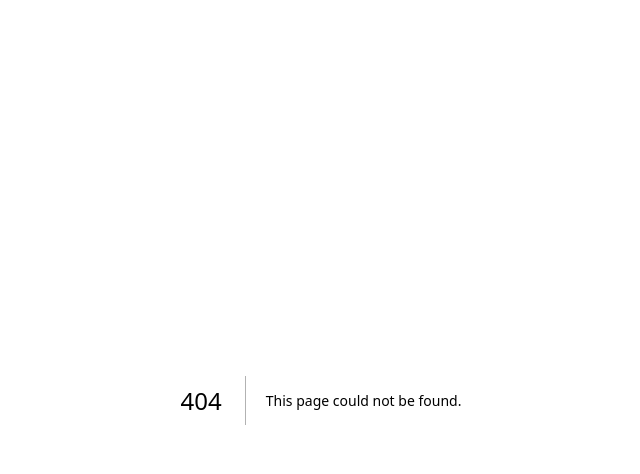
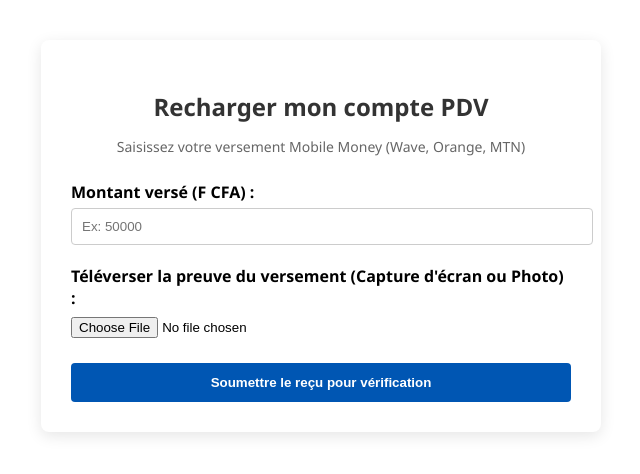
Before and after one commit to AKNA-Admin/canal_plus, a Next.js app: page /recharge in a window 1280 px wide. Before the commit this address had no page. Shown: the top 474 px of the page, without its empty margins (319-959 px from the left). Built offline with nearby package versions, Linux system fonts and the light colour scheme.

Commit message:
Add RechargeCompte component for payment uploads

```diff
--- /dev/null
+++ b/pages/recharge.js
@@ -0,0 +1,90 @@
+import { useState } from 'react';
+
+export default function RechargeCompte() {
+  const [montant, setMontant] = useState('');
+  const [image, setImage] = useState(null);
+  const [loading, setLoading] = useState(false);
+  const [message, setMessage] = useState('');
+
+  const pdvId = 1; // Simulation en attendant le système de connexion
+
+  const handleSubmit = async (e) => {
+    e.preventDefault();
+    if (!image) {
+      setMessage("❌ Veuillez téléverser la preuve de votre versement (Mobile Money).");
+      return;
+    }
+
+    setLoading(true);
+    setMessage('Téléversement du reçu et envoi de la demande...');
+
+    try {
+      // 1. Envoi de l'image directement sur Cloudinary (Format non-signé pour faire simple)
+      // Note : Remplacer 'demo' par votre propre Cloud Name Cloudinary si besoin
+      const formData = new FormData();
+      formData.append('file', image);
+      formData.append('upload_preset', 'ml_default'); // Preset standard Cloudinary
+
+      const cloudinaryRes = await fetch(`https://cloudinary.com`, {
+        method: 'POST',
+        body: formData
+      });
+      const cloudinaryData = await cloudinaryRes.json();
+      const imageUrl = cloudinaryData.secure_url;
+
+      if (!imageUrl) {
+        throw new Error("Impossible de stocker le reçu sur Cloudinary.");
+      }
+
+      // 2. Envoi des données textuelles à votre serveur Render
+      const apiUrl = process.env.NEXT_PUBLIC_API_URL;
+      const response = await fetch(`${apiUrl}/api/versements`, {
+        method: 'POST',
+        headers: { 'Content-Type': 'application/json' },
+        body: JSON.stringify({
+          pdv_id: pdvId,
+          montant: Number(montant),
+          preuve_recu_url: imageUrl
+        })
+      });
+
+      const data = await response.json();
+      if (response.ok) {
+        setMessage("✅ Reçu envoyé avec succès ! Un administrateur va vérifier votre versement pour valider votre crédit.");
+        setMontant('');
+        setImage(null);
+      } else {
+        setMessage(`❌ Erreur : ${data.error}`);
+      }
+    } catch (error) {
+      setMessage("❌ Une erreur est survenue lors de l'envoi.");
+    } finally {
+      setLoading(false);
+    }
+  };
+
+  return (
+    <div style={{ padding: '30px', maxWidth: '500px', margin: '40px auto', fontFamily: 'Segoe UI, sans-serif', boxShadow: '0 4px 15px rgba(0,0,0,0.1)', borderRadius: '8px', backgroundColor: '#fff' }}>
+      <h2 style={{ textAlign: 'center', color: '#333', marginBottom: '10px' }}>Recharger mon compte PDV</h2>
+      <p style={{ textAlign: 'center', color: '#666', fontSize: '14px', marginBottom: '25px' }}>Saisissez votre versement Mobile Money (Wave, Orange, MTN)</p>
+
+      <form onSubmit={handleSubmit}>
+        <div style={{ marginBottom: '20px' }}>
+          <label style={{ fontWeight: '600' }}>Montant versé (F CFA) :</label>
+          <input type="number" value={montant} onChange={(e) => setMontant(e.target.value)} required placeholder="Ex: 50000" style={{ width: '100%', padding: '10px', marginTop: '5px', borderRadius: '4px', border: '1px solid #ccc' }} />
+        </div>
+
+        <div style={{ marginBottom: '25px' }}>
+          <label style={{ fontWeight: '600' }}>Téléverser la preuve du versement (Capture d'écran ou Photo) :</label>
+          <input type="file" accept="image/*" onChange={(e) => setImage(e.target.files[0])} required style={{ width: '100%', marginTop: '8px' }} />
+        </div>
+
+        <button type="submit" disabled={loading} style={{ width: '100%', padding: '12px', backgroundColor: '#0056b3', color: '#fff', border: 'none', borderRadius: '4px', fontWeight: 'bold', cursor: loading ? 'not-allowed' : 'pointer' }}>
+          {loading ? 'Traitement...' : 'Soumettre le reçu pour vérification'}
+        </button>
+      </form>
+
+      {message && <p style={{ marginTop: '20px', padding: '10px', borderRadius: '4px', backgroundColor: '#f8f9fa', textAlign: 'center', fontWeight: '600', color: message.startsWith('✅') ? 'green' : 'red' }}>{message}</p>}
+    </div>
+  );
+}
```
